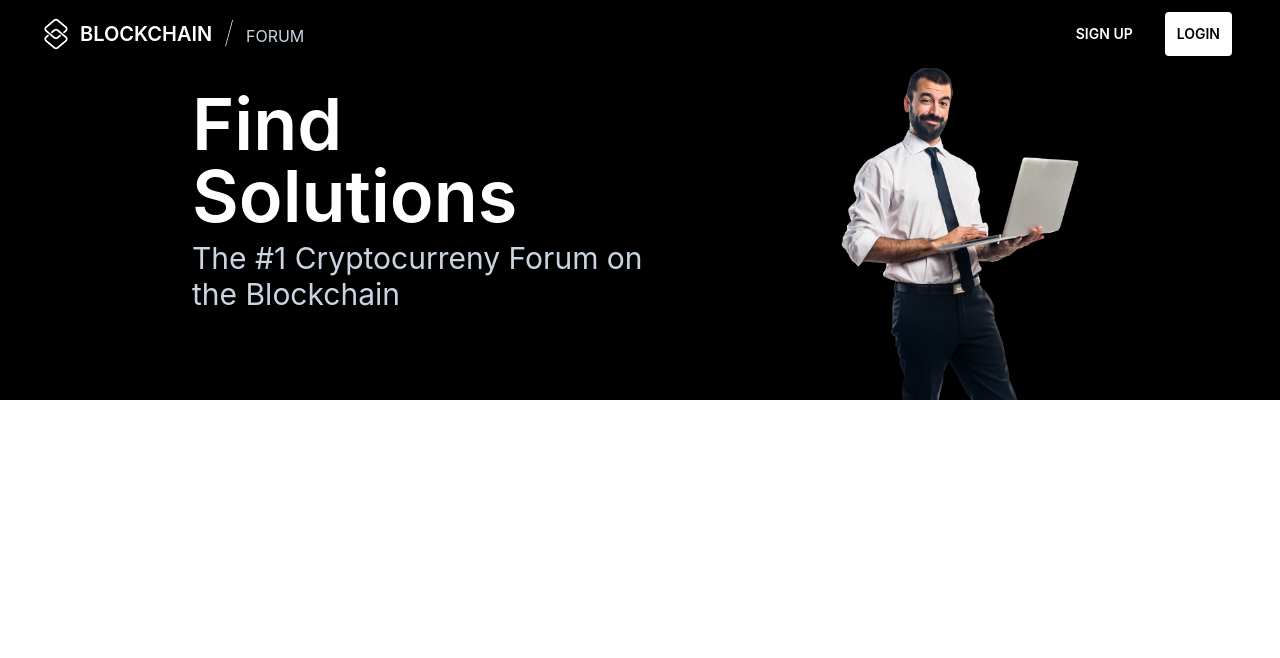
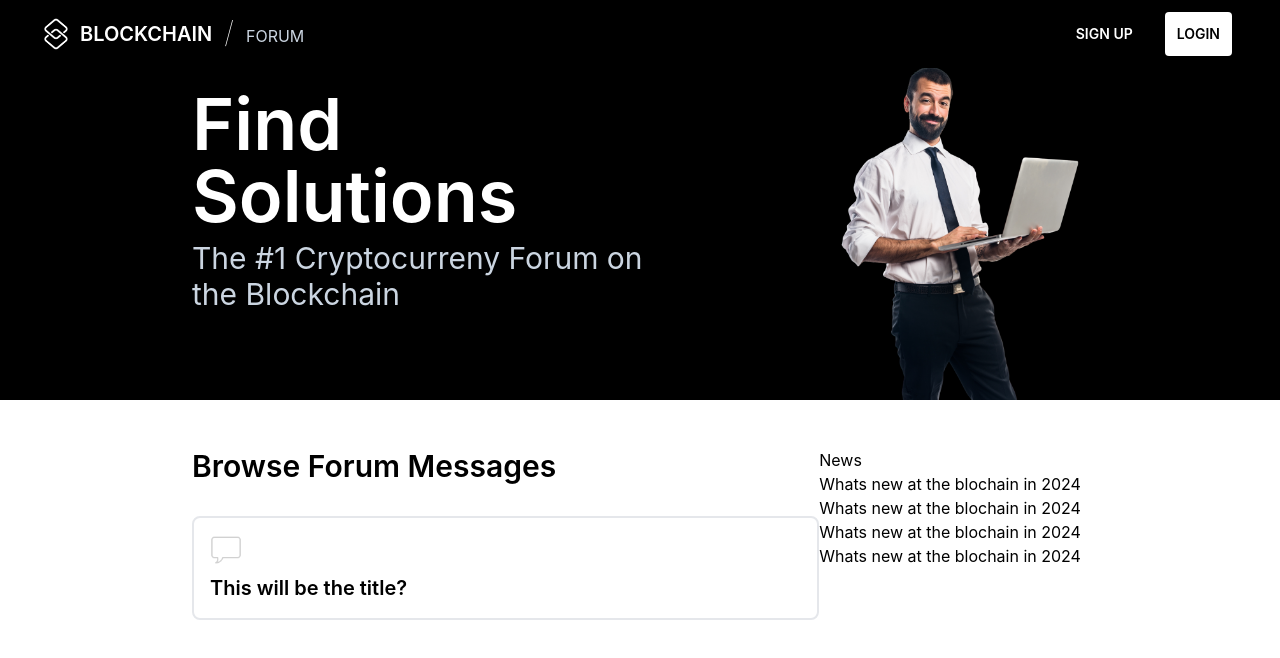
Before and after one commit to coolleighton/blockchainForum, a React (Create React App) app in the folder client/: page / in a window 1280 px wide. Shown: the top 658 px of the page. Built offline with nearby package versions, Linux system fonts and the light colour scheme; no server answers.

Commit message:
added some more styling

```diff
--- a/client/src/components/Main.jsx
+++ b/client/src/components/Main.jsx
@@ -1,5 +1,6 @@
 import logo from "../images/logo.png";
 import heroImage from "../images/heroImage.png";
+import messageIcon from "../images/messageIcon.png";
 
 const Main = ({ backendData }) => {
   return (
@@ -36,20 +37,40 @@ const Main = ({ backendData }) => {
 
         <img className="h-full pt-16" src={heroImage}></img>
       </div>
-
-      <div className="bg-white">
-        <div className="w-[70vw] mx-auto">
+      <div className="bg-white pt-12">
+        <div className="w-[70vw] mx-auto flex">
+          <div className="w-[70%]">
+            <h3 className="text-3xl font-semibold pb-2">
+              Browse Forum Messages
+            </h3>
             {typeof backendData === "undefined" ? (
               <p>Loading...</p>
             ) : (
               backendData.map((data, i) => (
-              <div key={i}>
-                <h1 className="text-4xl">{data.author}</h1>
-                <p>{data.text}</p>
-                <p>{data.posted}</p>
+                <div
+                  key={i}
+                  className="border-2 mt-6 p-4 rounded-lg hover:bg-slate-100 duration-200 cursor-pointer"
+                >
+                  <img src={messageIcon} className="h-8 mb-2"></img>
+                  <p className="text-xl font-semibold">
+                    This will be the title?
+                  </p>
+                  <p className="text-lg">{data.text}</p>
+                  <div className="flex">
+                    <p className="text-md mr-2">{data.author}</p>
+                    <p className="text-md">{data.posted}</p>
+                  </div>
                 </div>
               ))
             )}
+          </div>
+          <div>
+            <h2>News</h2>
+            <p>Whats new at the blochain in 2024</p>
+            <p>Whats new at the blochain in 2024</p>
+            <p>Whats new at the blochain in 2024</p>
+            <p>Whats new at the blochain in 2024</p>
+          </div>
         </div>
       </div>
     </div>
```
Also changed, not shown: client/src/images/messageIcon.png (added). Lines whose indentation alone changed are shown as unchanged.
